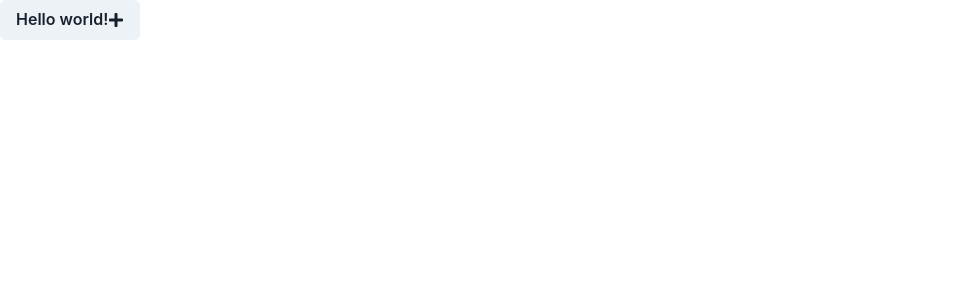
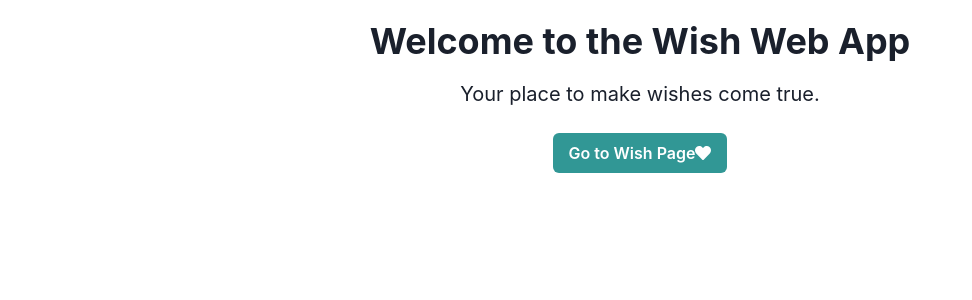
Before and after one commit to GPT-Engineer-App/wish-grids, a React (Vite) app: page / in a window 1280 px wide. Shown: the top 300 px of the page, without its empty margins (0-972 px from the left). Built offline with nearby package versions, Linux system fonts and the light colour scheme.

Commit message:
Resolved issue causing blank white page on the "Wish" web app and implemented proper rendering of the Index page.

```diff
--- a/src/pages/Index.jsx
+++ b/src/pages/Index.jsx
@@ -1,15 +1,18 @@
 // Complete the Index page component here
 // Use chakra-ui
-import { Button } from "@chakra-ui/react"; // example
-import { FaPlus } from "react-icons/fa"; // example - use react-icons/fa for icons
+import { Box, Flex, Heading, Text, Button } from '@chakra-ui/react';
+import { FaHeart } from 'react-icons/fa';
 
 const Index = () => {
-  // TODO: Create the website here!
   return (
-    <Button>
-      Hello world! <FaPlus />
-    </Button>
-  ); // example
+    <Box p={5} textAlign="center">
+      <Heading mb={4}>Welcome to the Wish Web App</Heading>
+      <Text fontSize="xl" mb={6}>Your place to make wishes come true.</Text>
+      <Button colorScheme="teal" onClick={() => window.location.href='/wish'}>
+        Go to Wish Page <FaHeart />
+      </Button>
+    </Box>
+  );
 };
 
 export default Index;
```
